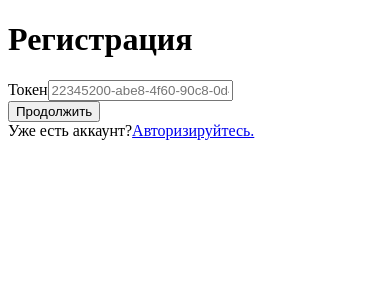
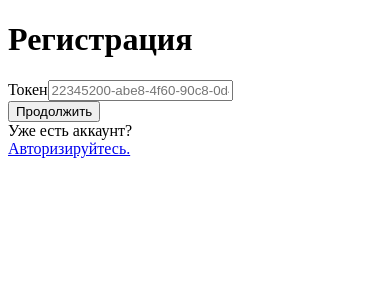
Before and after one commit to Costello1329/diht_feedback_collector, a React app in the folder frontend/: page /#registration in a window 390 px wide. Shown: the top 300 px of the page. Built offline with nearby package versions, Linux system fonts and the light colour scheme.

Commit message:
+PTSans font and adaptive design

```diff
--- a/frontend/config/webpack.common.config.js
+++ b/frontend/config/webpack.common.config.js
@@ -24,6 +24,17 @@ const commonRules = [
         options:
         {
           minimize: true
+        }
+      }
+    ]
+  },
+  {
+    test: /\.ttf$/,
+    use: [
+      {
+        loader: "file-loader",
+        options: {
+            outputPath: "assets"
         }
       }
     ]
--- a/frontend/package.json
+++ b/frontend/package.json
@@ -35,6 +35,7 @@
     "classnames": "^2.2.6",
     "css-loader": "^3.3.2",
     "fibers": "^4.0.2",
+    "file-loader": "^5.0.2",
     "html-loader": "^0.5.5",
     "html-webpack-plugin": "^3.2.0",
     "mini-css-extract-plugin": "^0.8.0",
--- a/frontend/src/components/AuthorizationFormComponent.tsx
+++ b/frontend/src/components/AuthorizationFormComponent.tsx
@@ -9,6 +9,7 @@ import {
   validationService,
   ValidationError
 } from "../services/ValidationService";
+import {isMobile} from "../utils/isMobile";
 
 
 export interface AuthorizationFormProps {
@@ -194,6 +195,7 @@ extends React.Component<AuthorizationFormProps, AuthorizationFormState> {
         <span>
           {localization.yetNoAccount()}
         </span>
+        {isMobile(window, 700) ? (<br />) : ''}
         <Link to = {this.props.registrationLink}>
           {localization.register()}
         </Link>
--- a/frontend/src/components/RegistrationFormComponent.tsx
+++ b/frontend/src/components/RegistrationFormComponent.tsx
@@ -14,6 +14,7 @@ import {
   NotificationType,
   Notification
 } from "../services/NotificationService";
+import {isMobile} from "../utils/isMobile";
 
 
 export interface RegistrationFormProps {
@@ -371,6 +372,7 @@ extends React.Component<RegistrationFormProps, RegistrationFormState> {
         <span>
           {localization.alreadyHaveAnAccount()}
         </span>
+        {isMobile(window, 700) ? (<br />) : ''}
         <Link to = {this.props.authorizationLink}>
           {localization.authorize()}
         </Link>
--- a/frontend/src/styles/authLayout.scss
+++ b/frontend/src/styles/authLayout.scss
@@ -1,10 +1,18 @@
+@import "./fonts";
+
 .authLayoutCommonFormWrapper {
   width: 640px;
+  @media screen and (max-width: 700px) {
+    width: 400px;
+  }
   background-color: #fff;
   border: 1px solid #aaa;
   border-radius: 4px;
+  @media screen and (max-width: 700px) {
+    border: none;
+  }
   display: block;
-  font-family: PT Sans;
+  font-family: 'PT Sans';
   box-shadow: 0 0 32px  rgba(0, 0, 0, 0.025);
   position: fixed;
   top: 50%;
@@ -39,6 +47,9 @@
 
   > .authLayoutCommonForm {
     width: 480px;
+    @media screen and (max-width: 700px) {
+      width: 280px;
+    }
     margin: 16px auto 12px auto;
 
     > .authLayoutCommonFormControl {
@@ -74,6 +85,9 @@
           border: 1px solid #aaa;
           padding-left: 8px;
           font-size: 14px;
+          @media screen and (max-width: 700px) {
+            height: 40px;
+          }
 
           &:focus {
             outline: none;
@@ -89,6 +103,9 @@
 
     > .authLayoutCommonFormButton {
       width: 320px;
+      @media screen and (max-width: 700px) {
+        width: 273px;
+      }
       background-color: #fca23b;
       border: none;
       height: 40px;
@@ -113,6 +130,9 @@
   > .authLayoutCommonFormBottomLinks {
     display: table;
     margin: 0 auto 32px auto;
+    @media screen and (max-width: 700px) {
+      text-align: center;
+    }
 
     > span {
       text-align: center;
@@ -124,6 +144,10 @@
       text-decoration: none;
       color: #fca23b;
 
+      @media screen and (max-width: 700px) {
+        margin: 0 auto;
+      }
+
       &:hover {
         color: #eb912a;
       }
--- /dev/null
+++ b/frontend/src/styles/fonts.scss
@@ -0,0 +1,4 @@
+@font-face {
+  font-family: 'PT Sans';
+  src: url("../../assets/PTSans-Regular.ttf") format("opentype");
+}
--- /dev/null
+++ b/frontend/src/utils/isMobile.ts
@@ -0,0 +1,7 @@
+const isMobile = (window: any, width: number) => {
+    return window.matchMedia(`screen and (max-width: ${width}px)`).matches
+};
+
+export {
+    isMobile
+}
```
Also changed, not shown: frontend/assets/PTSans-Regular.ttf (added), 1 other file (tests, documents, lock files or other folders).
